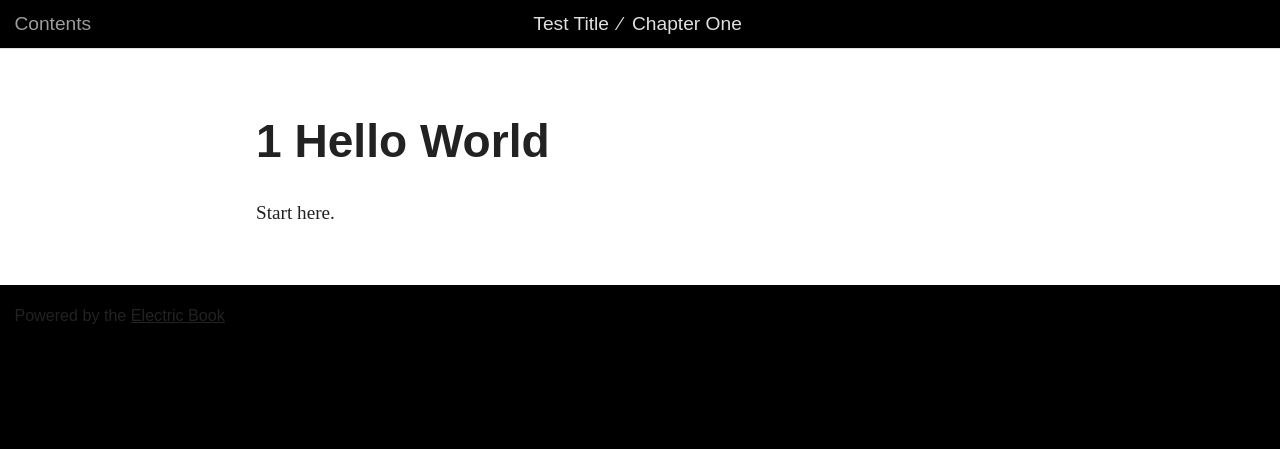
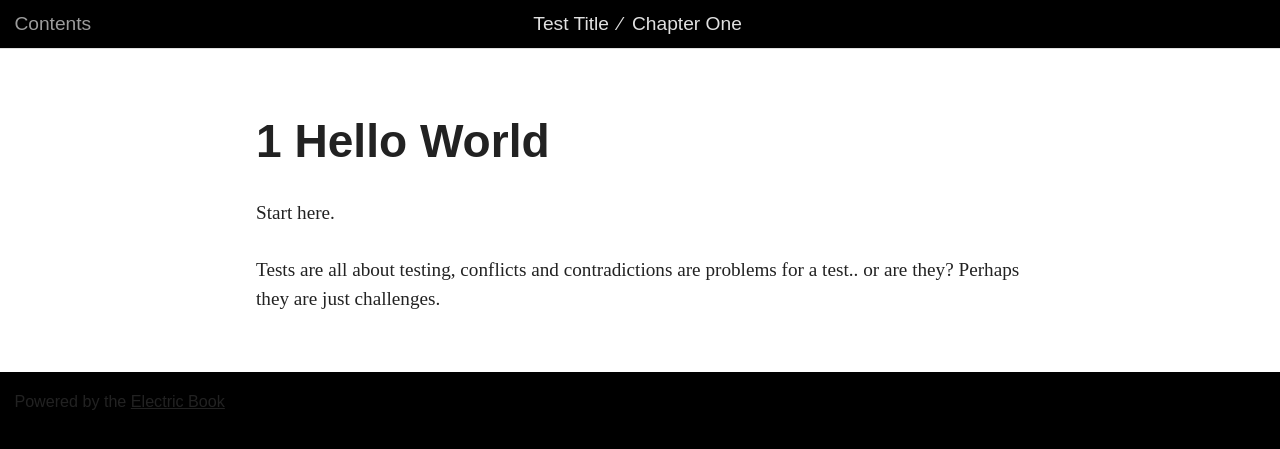
Before and after one commit to arthurattwell/test-eb, a Jekyll site: the page built from book/text/01.md, in a window 1280 px wide. Shown: the top 449 px of the page. Built offline with Jekyll 4.4.1, drawn with Linux system fonts in a browser that asks for light colours.

Commit message:
Update chapter 1 (create conflict on purpose)

```diff
--- a/book/text/01.md
+++ b/book/text/01.md
@@ -6,3 +6,5 @@ style: chapter page-1
 # **1** Hello World
 
 Start here.
+
+Tests are all about testing, conflicts and contradictions are problems for a test.. or are they? Perhaps they are just challenges.
```
